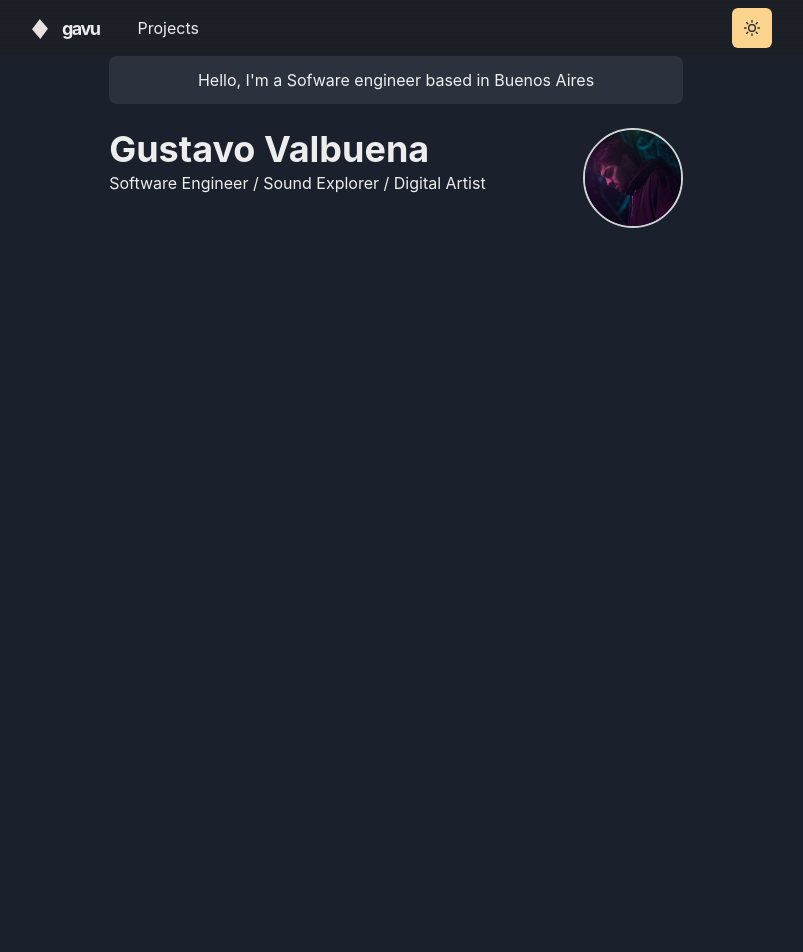
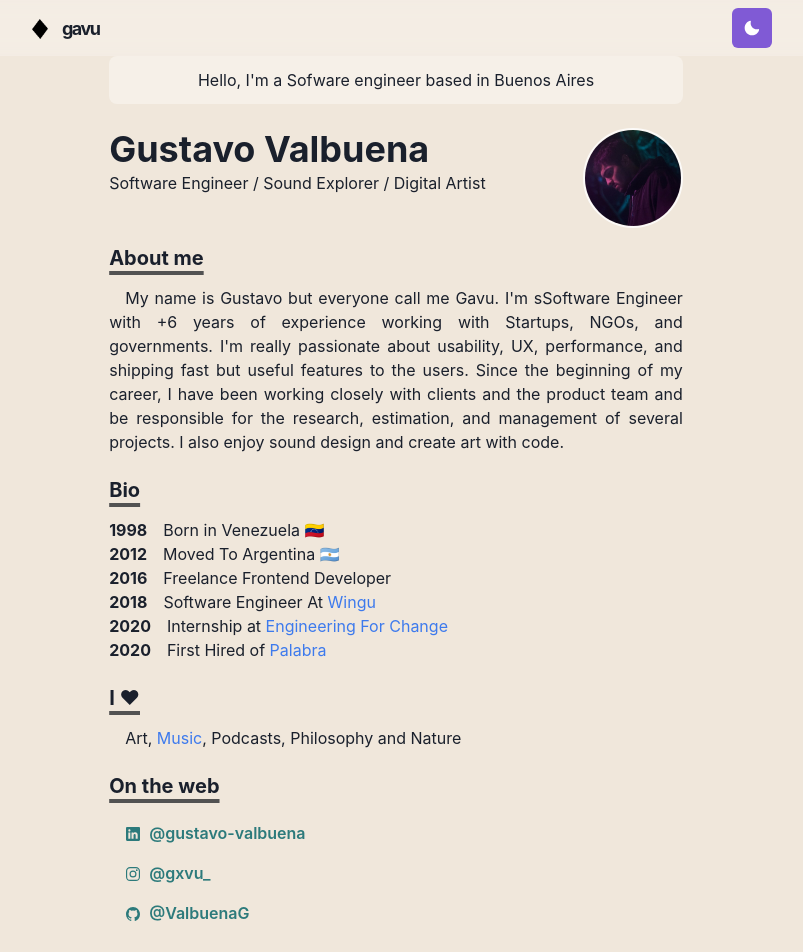
Before and after one commit to ValbuenaG/gavu-homepage, a Next.js app: page / in a window 1280 px wide. Shown: the top 952 px of the page, without its empty margins (244-1047 px from the left). Before the commit the page ends 800 px from the top, so only its background shows below. Built offline with nearby package versions, Linux system fonts and the light colour scheme.

Commit message:
add bio section

```diff
--- /dev/null
+++ b/components/bio.js
@@ -0,0 +1,12 @@
+import { Box } from '@chakra-ui/react'
+import styled from '@emotion/styled'
+
+export const BioSection = styled(Box)`
+  padding-left: 3.4em;
+  text-indent: -3.4em;
+`
+
+export const BioYear = styled.span`
+  font-weight: bold;
+  margin-right: 1em;
+`
--- a/components/navbar.js
+++ b/components/navbar.js
@@ -1,43 +1,36 @@
 import Logo from "./logo";
-import NextLink from 'next/link'
 
 import {
   Container,
   Box,
-  Link,
-  Stack,
+  // Link,
   Heading,
   Flex,
-  Menu,
-  MenuItem,
-  MenuList,
-  MenuButton,
-  IconButton,
   useColorModeValue
 } from '@chakra-ui/react'
 
-import { HamburgerIcon } from '@chakra-ui/icons'
+// import { HamburgerIcon } from '@chakra-ui/icons'
 import ThemeToggleButton from "./theme-toggle-button";
 
-const LinkItem = ({ href, path, children }) => {
-  const active = path === href
-  const inactiveColor = useColorModeValue('gray200', 'whiteAlpha.900')
+// const LinkItem = ({ href, path, children }) => {
+//   const active = path === href
+//   const inactiveColor = useColorModeValue('gray200', 'whiteAlpha.900')
 
-  return (
-    <NextLink href={href}>
-      <Link
-        p={2}
-        bg={active ? 'glassTeal' : undefined}
-        color={active ? '#202023' : inactiveColor}
-      >
-        {children}
-      </Link>
-    </NextLink>
-  )
-}
+//   return (
+//     <NextLink href={href}>
+//       <Link
+//         p={2}
+//         bg={active ? 'glassTeal' : undefined}
+//         color={active ? '#202023' : inactiveColor}
+//       >
+//         {children}
+//       </Link>
+//     </NextLink>
+//   )
+// }
 
 const Navbar = props => {
-  const { path } = props
+  // const { path } = props
 
   return (
     <Box
@@ -66,7 +59,7 @@ const Navbar = props => {
             <Logo />
           </Heading>
         </Flex>
-        <Stack
+        {/* <Stack
           direction={{ base: "column", md: 'row'}}
           display={{ base: 'none', md: 'flex' }}
           width={{ base: 'full', md: 'auto'}}
@@ -77,10 +70,10 @@ const Navbar = props => {
           <LinkItem href="/projects" path={path}>
             Projects
           </LinkItem>
-        </Stack>
+        </Stack> */}
         <Box flex={1} align="right">
           <ThemeToggleButton />
-          <Box ml={2} display={{base: 'inline-block', md: 'none' }}>
+          {/* <Box ml={2} display={{base: 'inline-block', md: 'none' }}>
             <Menu>
               <MenuButton
               as={IconButton}
@@ -98,7 +91,7 @@ const Navbar = props => {
                 </NextLink>
               </MenuList>
             </Menu>
-          </Box>
+          </Box> */}
         </Box>
       </Container>
     </Box>
--- /dev/null
+++ b/components/paragraph.js
@@ -0,0 +1,8 @@
+import styled from '@emotion/styled'
+
+const Paragraph = styled.p`
+  text-align: justify;
+  text-indent: 1em;
+`
+
+export default Paragraph
--- /dev/null
+++ b/components/section.js
@@ -0,0 +1,21 @@
+import { motion } from 'framer-motion'
+import { chakra, shouldForwardProp } from '@chakra-ui/react'
+
+const StyledDiv = chakra(motion.div, {
+  shouldForwardProp: prop => {
+    return shouldForwardProp(prop) || prop === 'transition'
+  }
+})
+
+const Section = ({ children, delay = 0 }) => (
+  <StyledDiv
+    initial={{ y: 10, opacity: 0 }}
+    animate={{ y: 0, opacity: 1 }}
+    transition={{ duration: 0.8, delay }}
+    mb={6}
+  >
+    {children}
+  </StyledDiv>
+)
+
+export default Section
--- a/lib/theme.js
+++ b/lib/theme.js
@@ -31,10 +31,6 @@ const components = {
   }
 }
 
-const fonts = {
-  heading: "'M PLUS Rounded 1c'"
-}
-
 const colors = {
   grassTeal: '#88ccca'
 }
@@ -44,5 +40,5 @@ const config = {
   useSystemColorMode: true
 }
 
-const theme = extendTheme({ config, styles, components, fonts, colors })
+const theme = extendTheme({ config, styles, components, colors })
 export default theme
--- a/pages/_app.js
+++ b/pages/_app.js
@@ -1,9 +1,9 @@
 import { ChakraProvider } from "@chakra-ui/provider"
 import Layout from '../components/layouts/main'
-
+import theme from "../lib/theme"
 const Website = ({ Component, pageProps, router }) => {
   return (
-    <ChakraProvider>
+    <ChakraProvider theme={theme}>
       <Layout router={router}>
         <Component {...pageProps} key={router.route} />
       </Layout>
--- a/pages/index.js
+++ b/pages/index.js
@@ -1,4 +1,19 @@
-import { Container, Box, Heading, Image, useColorModeValue } from '@chakra-ui/react'
+import {
+  Link,
+  Container,
+  Heading,
+  Box,
+  Image,
+  Button,
+  List,
+  ListItem,
+  Icon,
+  useColorModeValue
+} from '@chakra-ui/react'
+import { BioSection, BioYear } from '../components/bio'
+import Section from '../components/section'
+import Paragraph from '../components/paragraph'
+import { IoLogoLinkedin, IoLogoInstagram, IoLogoGithub } from 'react-icons/io5'
 
 const Page = () => {
   return (
@@ -32,6 +47,109 @@ const Page = () => {
           />
         </Box>
       </Box>
+
+      <Section delay={0.1}>
+        <Heading as="h3" variant="section-title">
+          About me
+        </Heading>
+        <Paragraph>
+        My name is Gustavo but everyone call me Gavu. I&apos;m sSoftware Engineer with +6 years of experience working with Startups, NGOs, and governments.
+        I&apos;m really passionate about usability, UX, performance, and shipping fast but useful features to the users.
+        Since the beginning of my career, I have been working closely with clients and the product team and be responsible for the research, estimation, and management of several projects.
+        I also enjoy sound design and create art with code.
+        </Paragraph>
+      </Section>
+
+      <Section delay={0.2}>
+        <Heading as="h3" variant="section-title">
+          Bio
+        </Heading>
+        <BioSection>
+          <BioYear>1998</BioYear>
+          Born in Venezuela 🇻🇪
+        </BioSection>
+        <BioSection>
+          <BioYear>2012</BioYear>
+          Moved To Argentina 🇦🇷
+        </BioSection>
+        <BioSection>
+          <BioYear>2016</BioYear>
+          Freelance Frontend Developer
+        </BioSection>
+        <BioSection>
+          <BioYear>2018</BioYear>
+          Software Engineer At {' '} <Link href="https://www.winguweb.org/en" target="_blank">
+            Wingu
+          </Link>
+        </BioSection>
+        <BioSection>
+          <BioYear>2020</BioYear>
+          Internship at {' '} <Link href="https://www.engineeringforchange.org/" target="_blank">
+            Engineering For Change
+          </Link>
+        </BioSection>
+        <BioSection>
+          <BioYear>2020</BioYear>
+          First Hired of {' '} <Link href="https://palabra.io/" target="_blank">
+            Palabra
+          </Link>
+        </BioSection>
+      </Section>
+
+      <Section delay={0.3}>
+        <Heading as="h3" variant="section-title">
+          I ♥
+        </Heading>
+        <Paragraph>
+          Art,{' '}
+          <Link href="https://open.spotify.com/artist/24bDzC2WU7oRMTv9xKmBiU?si=ulKLTUiWRP6sb8OE1mvsrA" target="_blank">
+            Music
+          </Link>
+          , Podcasts, Philosophy and Nature
+        </Paragraph>
+      </Section>
+
+      <Section delay={0.3}>
+        <Heading as="h3" variant="section-title">
+          On the web
+        </Heading>
+        <List>
+          <ListItem>
+            <Link href="https://www.linkedin.com/in/gustavo-valbuena-328a33159/" target="_blank">
+              <Button
+                variant="ghost"
+                colorScheme="teal"
+                leftIcon={<Icon as={IoLogoLinkedin} />}
+              >
+                @gustavo-valbuena
+              </Button>
+            </Link>
+          </ListItem>
+          <ListItem>
+            <Link href="https://www.instagram.com/gxvu_/" target="_blank">
+              <Button
+                variant="ghost"
+                colorScheme="teal"
+                leftIcon={<Icon as={IoLogoInstagram} />}
+              >
+                @gxvu_
+              </Button>
+            </Link>
+          </ListItem>
+          <ListItem>
+            <Link href="https://github.com/ValbuenaG" target="_blank">
+              <Button
+                variant="ghost"
+                colorScheme="teal"
+                leftIcon={<Icon as={IoLogoGithub} />}
+              >
+                @ValbuenaG
+              </Button>
+            </Link>
+          </ListItem>
+        </List>
+
+      </Section>
     </Container>
   )
 }
```
Also changed, not shown: public/images/takuya.jpg (deleted).
